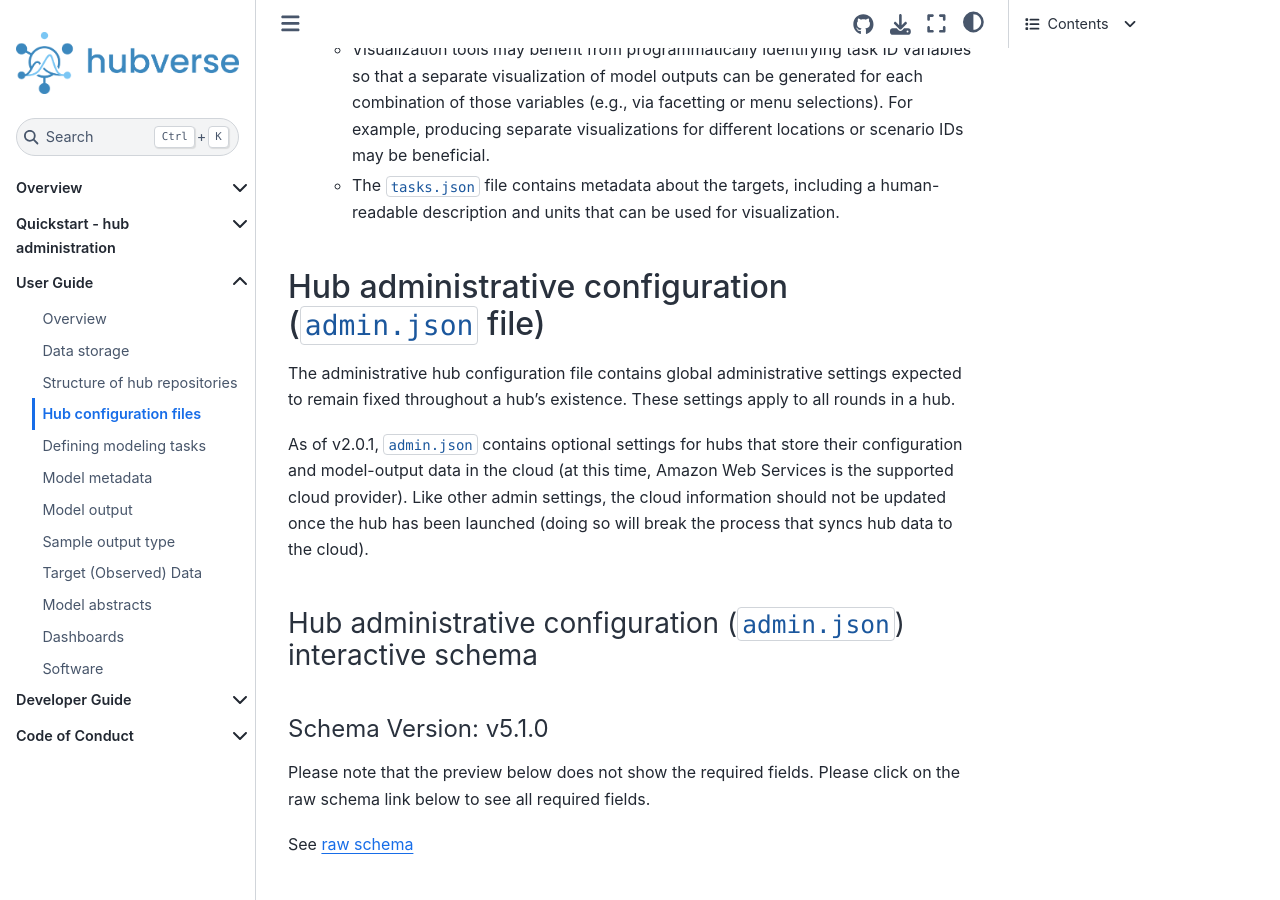
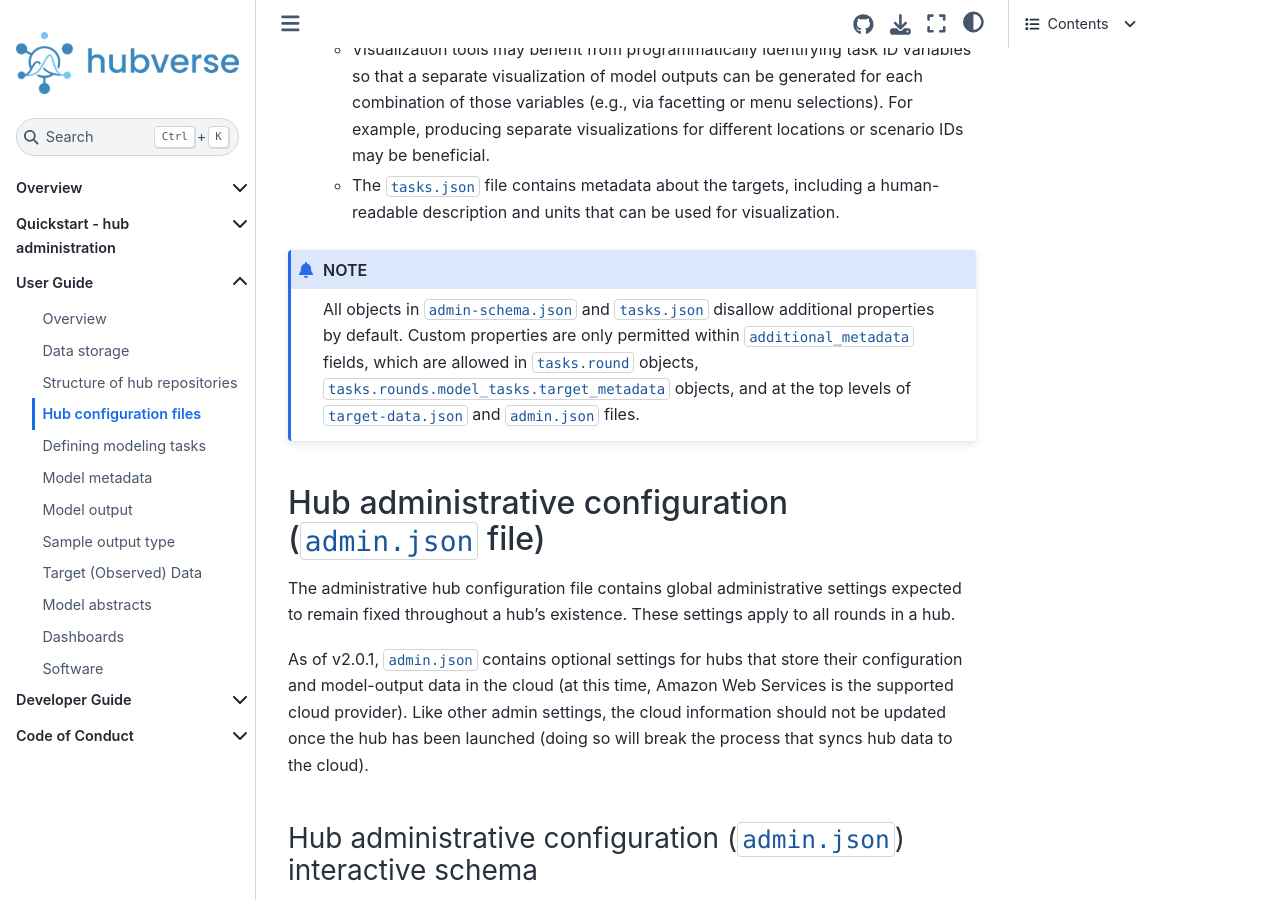
Before and after one commit to hubverse-org/hubDocs, a Sphinx documentation site: the page built from docs/source/user-guide/hub-config.md, in a window 1280 px wide and 900 px high, scrolled down 1202 px. Built offline with Sphinx 7.4.7 and the Sphinx Book theme 1.1.4, drawn with Linux system fonts in a browser that asks for light colours; comment, search, counter and statistics services are not loaded.

Commit message:
Update hub-config.md
disallow additional properties

````diff
--- a/docs/source/user-guide/hub-config.md
+++ b/docs/source/user-guide/hub-config.md
@@ -24,7 +24,9 @@ The files within the `hub-config` directory specify general configurations for a
 * Configuring model output visualizations
    * Visualization tools may benefit from programmatically identifying task ID variables so that a separate visualization of model outputs can be generated for each combination of those variables (e.g., via facetting or menu selections). For example, producing separate visualizations for different locations or scenario IDs may be beneficial.
    * The `tasks.json` file contains metadata about the targets, including a human-readable description and units that can be used for visualization.
-
+```{admonition} NOTE
+All objects in `admin-schema.json` and `tasks.json` disallow additional properties by default. Custom properties are only permitted within `additional_metadata` fields, which are allowed in `tasks.round` objects, `tasks.rounds.model_tasks.target_metadata` objects, and at the top levels of `target-data.json` and `admin.json` files.
+```
 
 ## Hub administrative configuration (`admin.json` file)
 
````
